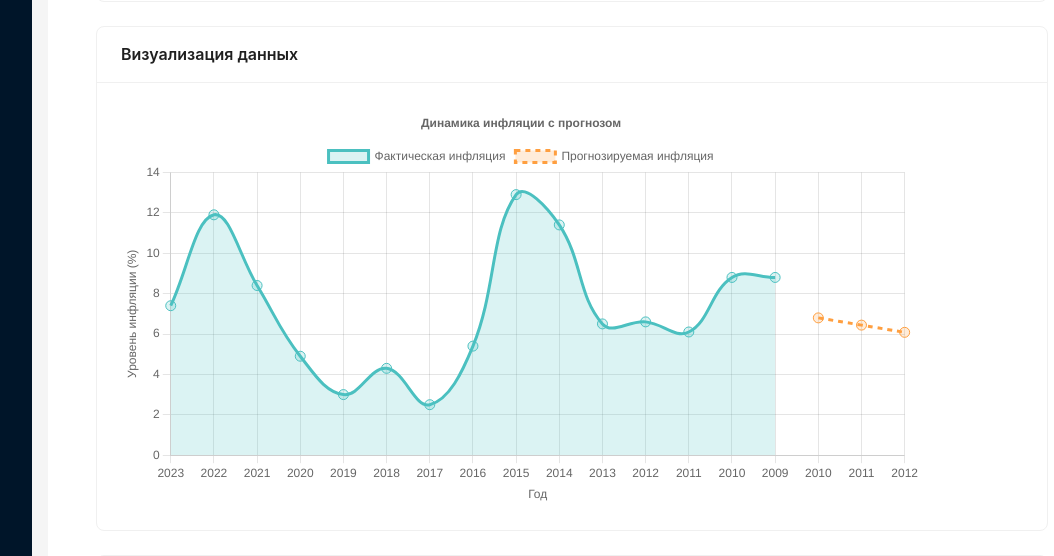
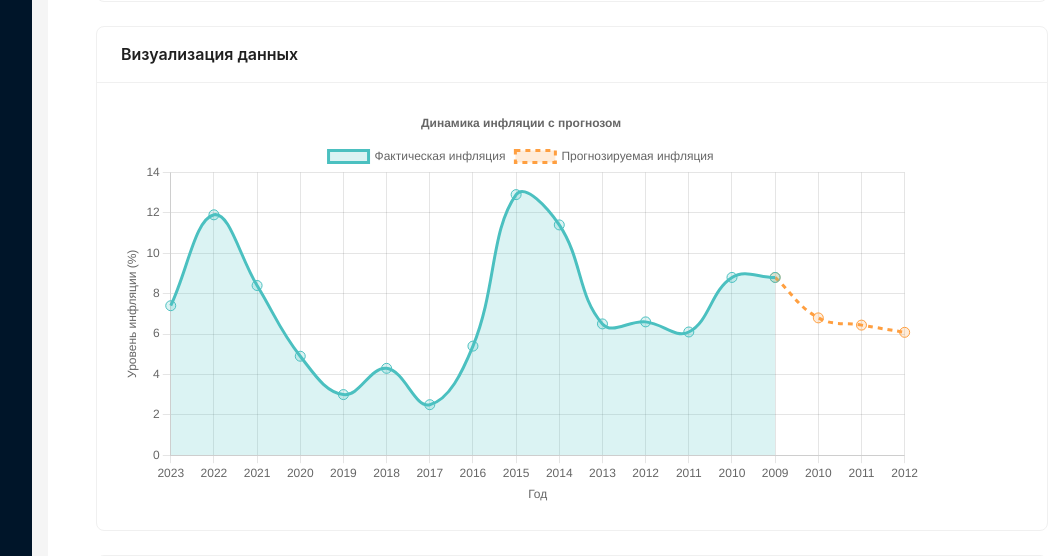
Before and after one commit to lebedev05tmn/dashboards-guap, a React (Vite) app: page /inflation in a window 1280 px wide. Shown: the part 929-1485 px from the top of the page, without its empty margins (168-1222 px from the left). Built offline with nearby package versions, Linux system fonts and the light colour scheme.

Commit message:
fixed inflation chart

```diff
--- a/src/modules/Inflation.tsx
+++ b/src/modules/Inflation.tsx
@@ -127,7 +127,13 @@ const Inflation: FC = () => {
             },
             {
                 label: 'Прогнозируемая инфляция',
-                data: [...originalData.map(() => null), ...predictedData.map((item) => item.inflationRate)],
+                data: [
+                    ...originalData.map((item, index) => {
+                        if (index == originalData?.length - 1) return item.inflationRate;
+                        else return null;
+                    }),
+                    ...predictedData.map((item) => item.inflationRate),
+                ],
                 borderColor: 'rgb(255, 159, 64)',
                 backgroundColor: 'rgba(255, 159, 64, 0.2)',
                 borderDash: [5, 5],
```
